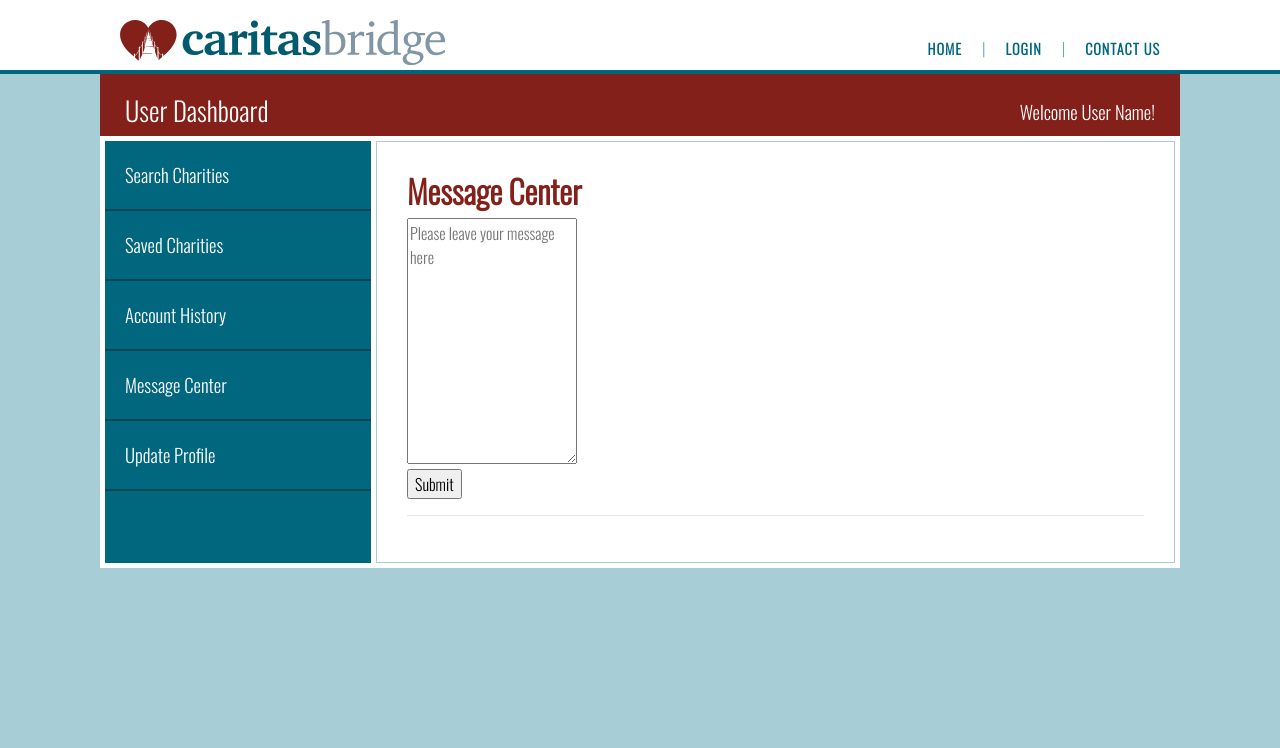
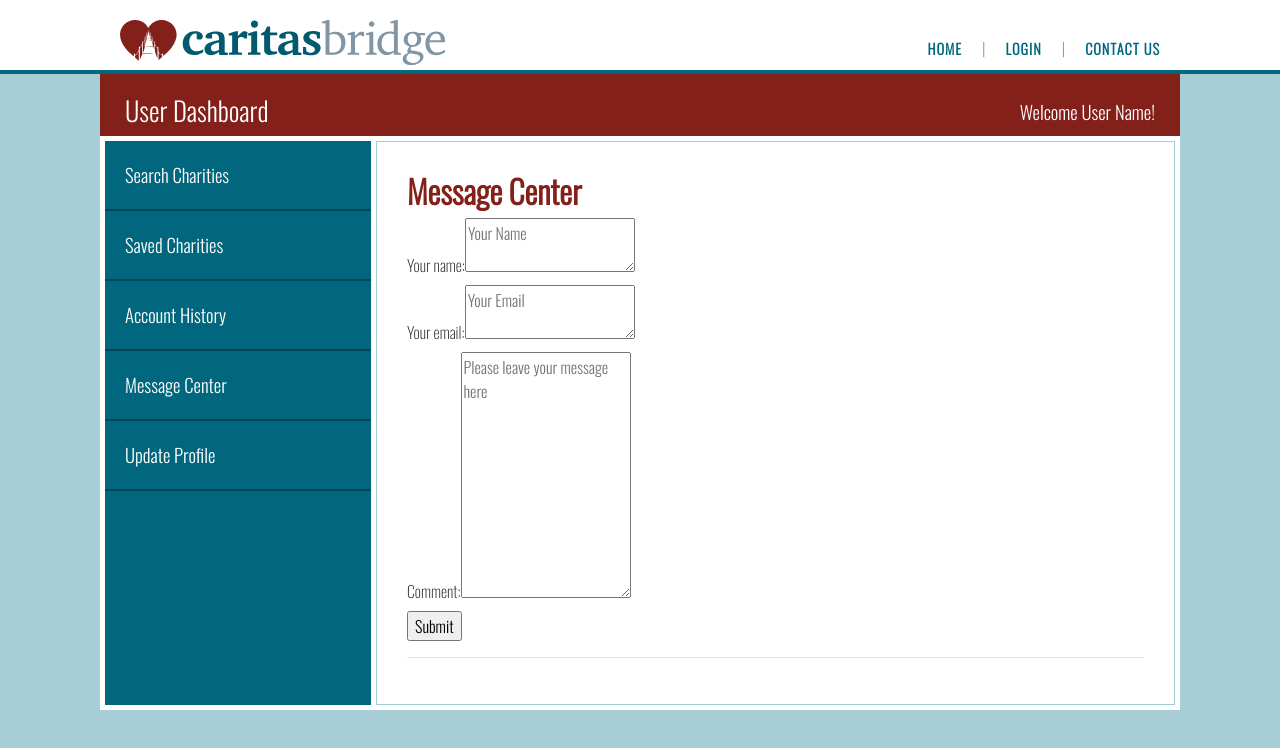
Before and after one commit to caspershih/caritas-bridge, a React (Create React App) app in the folder client/: page /Message in a window 1280 px wide. Shown: the top 748 px of the page. Built offline with nearby package versions, Linux system fonts and the light colour scheme.

Commit message:
added form

```diff
--- a/client/src/pages/Dashboard/Message.js
+++ b/client/src/pages/Dashboard/Message.js
@@ -19,9 +19,17 @@ const Message = () => (
                 <h2>Message Center</h2>
                     <form>
                         <div>
+                            <label>Your name: </label>
+                            <textarea type="textarea" name="name" placeholder="Your Name"></textarea>
+                        </div>
 
+                        <div>
+                            <label>Your email: </label>
+                            <textarea type="textarea" name="email" placeholder="Your Email"></textarea>
                         </div>
+
                         <div>
+                            <label for="comments">Comment: </label>
                             <textarea type="textarea" name="comments" placeholder="Please leave your message here" maxLength="5000" rows="10"></textarea>
                         </div>
                         <div><input type="submit" value="Submit" /></div>
```
